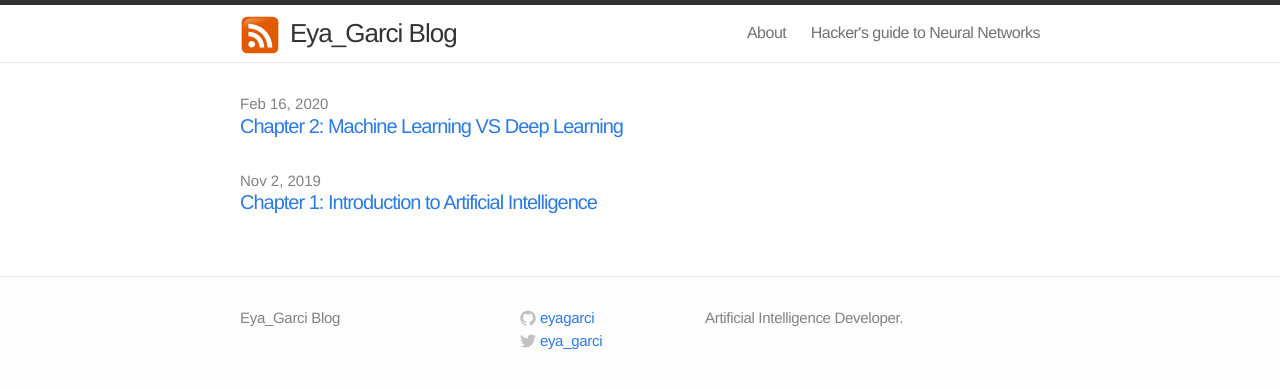
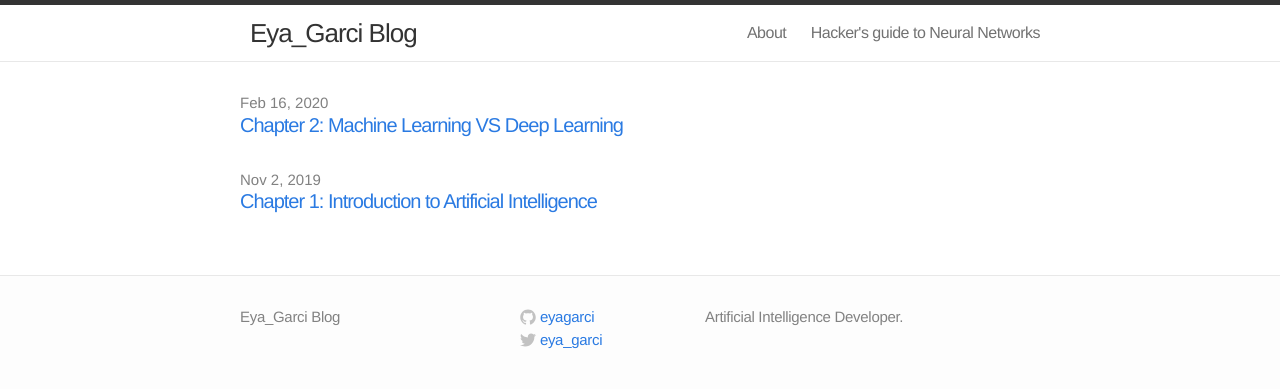
Before and after one commit to eyagarci/eyagarci.github.io, a Jekyll site: the page built from index.html, in a window 1280 px wide. Shown: the top 389 px of the page. Built offline with Jekyll 4.4.1, drawn with Linux system fonts in a browser that asks for light colours.

Commit message:
update myBlog

```diff
--- a/_includes/header.html
+++ b/_includes/header.html
@@ -3,9 +3,6 @@
   <div class="wrap">
 
     <div style="float:left; margin-top:10px; margin-right:10px;">
-    <a href="{{ "/feed.xml" | prepend: site.baseurl }}">
-      <img src="/assets/rssicon.svg" width="40">
-    </a>
     </div>
 
     <a class="site-title" href="{{ site.baseurl }}/">{{ site.title }}</a>
```
